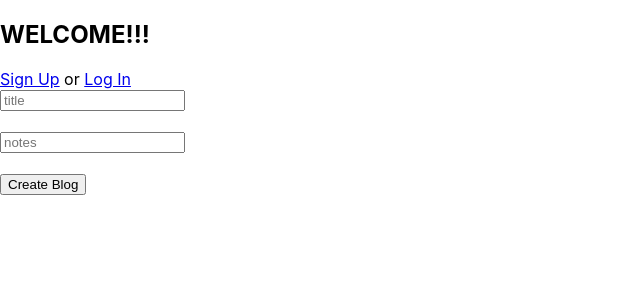
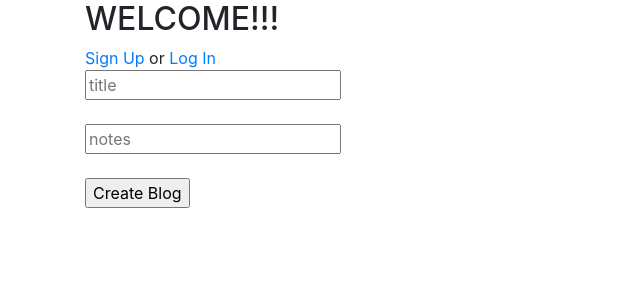
Before and after one commit to khris22/blog-frontend, a React (Create React App) app: page /entries/new in a window 1280 px wide. Shown: the top 300 px of the page, without its empty margins (0-640 px from the left). Built offline with nearby package versions, Linux system fonts and the light colour scheme; no server answers.

Commit message:
debugging react-bootstrap

```diff
--- a/src/App.js
+++ b/src/App.js
@@ -18,6 +18,10 @@
 import EditEntryFormWrapper from './components/EditEntryFormWrapper'
 import NewEntryFormWrapper from './components/NewEntryFormWrapper'
 
+import 'bootstrap/dist/css/bootstrap.min.css';
+import { Container } from 'react-bootstrap';
+
+
 class App extends React.Component {
 
   componentDidMount() {
@@ -31,8 +35,8 @@
   return (
     // this.props.currentUser ? <Logout/> : <Login/>
 
-
     <div>
+    <Container>
     {/* { loggedIn ? <NavBar entries={this.props.entries}/> : <Home/> } */}
 
     {/* <Logout/> */}
@@ -68,6 +72,7 @@
     {/* <NavBar/> */}
     {/* <MainContainer/> */}
     </Switch>
+    </Container>
     </div>
   );
 }
--- a/src/components/NavBar.js
+++ b/src/components/NavBar.js
@@ -3,19 +3,20 @@
 import { NavLink } from 'react-router-dom'
 import Logout from './Logout'
 // import Login from './Login'
+import { Navbar } from 'react-bootstrap'
 
 const NavBar = ({ currentUser, loggedIn }) => {
     return (
-        <div>
-            <span>
+        <Navbar>
+
 
             {/* activeClassName -css for active links */}
             <NavLink exact activeClassName="active" to="/">BlogIt  ||</NavLink>{" "}
             <NavLink exact activeClassName="active" to="/entries"  >My Blog Entries  ||</NavLink>{" "}
             <NavLink exact activeClassName="active" to="/entries/new">New Trip ||</NavLink>{" "}
             { loggedIn ? <><p id="loggedin">Logged in as {currentUser.attributes.username}</p><Logout/></> : null}
-            </span>
-        </div>
+
+        </Navbar>
     )
 }
 
```
